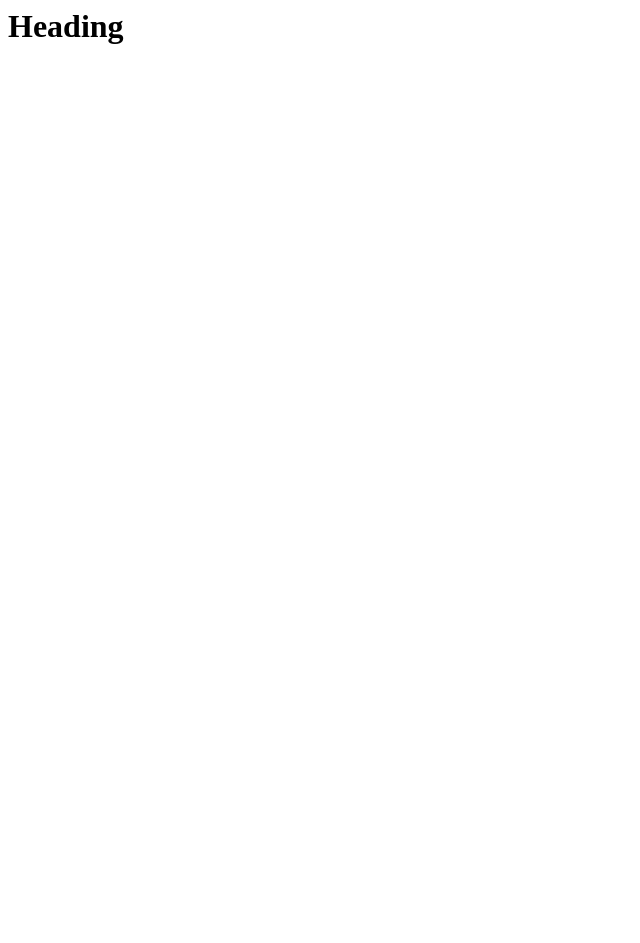
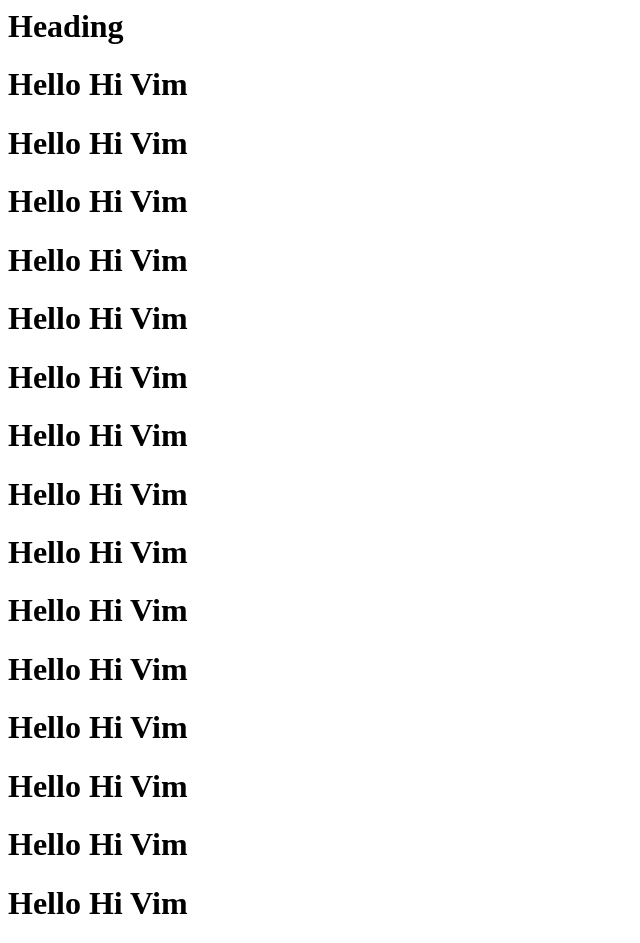
Before and after one commit to tzw409/Demo, a plain HTML site: page index.html in a window 1280 px wide. Shown: the whole page, without its empty margins (0-640 px from the left). Before the commit the page ends 800 px from the top, so only its background shows below. Drawn offline with Linux system fonts and the light colour scheme.

Commit message:
first commit

```diff
--- a/index.html
+++ b/index.html
@@ -1,3 +1,19 @@
 <html>
 	<h1>Heading</h1>
+
+<h1> Hello Hi Vim</h1>
+<h1> Hello Hi Vim</h1>
+<h1> Hello Hi Vim</h1>
+<h1> Hello Hi Vim</h1>
+<h1> Hello Hi Vim</h1>
+<h1> Hello Hi Vim</h1>
+<h1> Hello Hi Vim</h1>
+<h1> Hello Hi Vim</h1>
+<h1> Hello Hi Vim</h1>
+<h1> Hello Hi Vim</h1>
+<h1> Hello Hi Vim</h1>
+<h1> Hello Hi Vim</h1>
+<h1> Hello Hi Vim</h1>
+<h1> Hello Hi Vim</h1>
+<h1> Hello Hi Vim</h1>
 </html>
```
